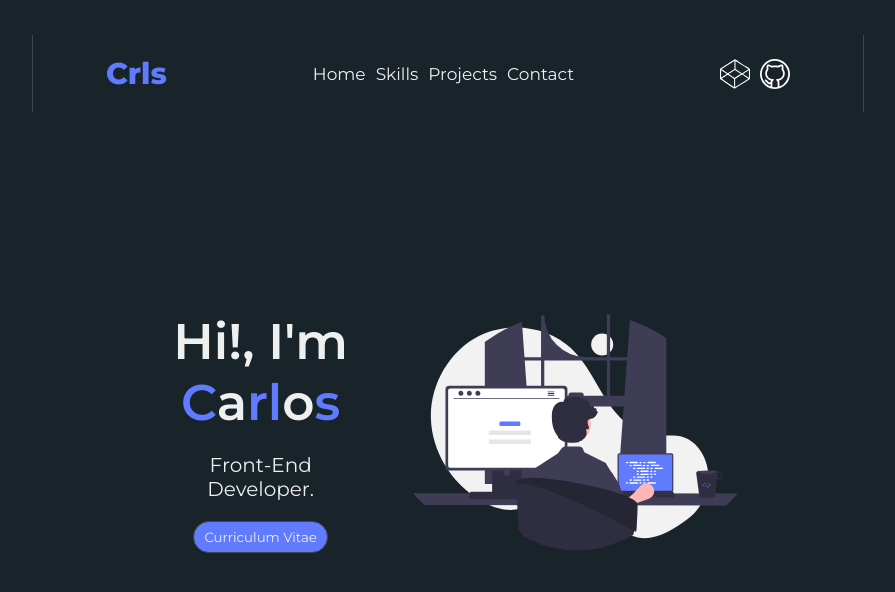
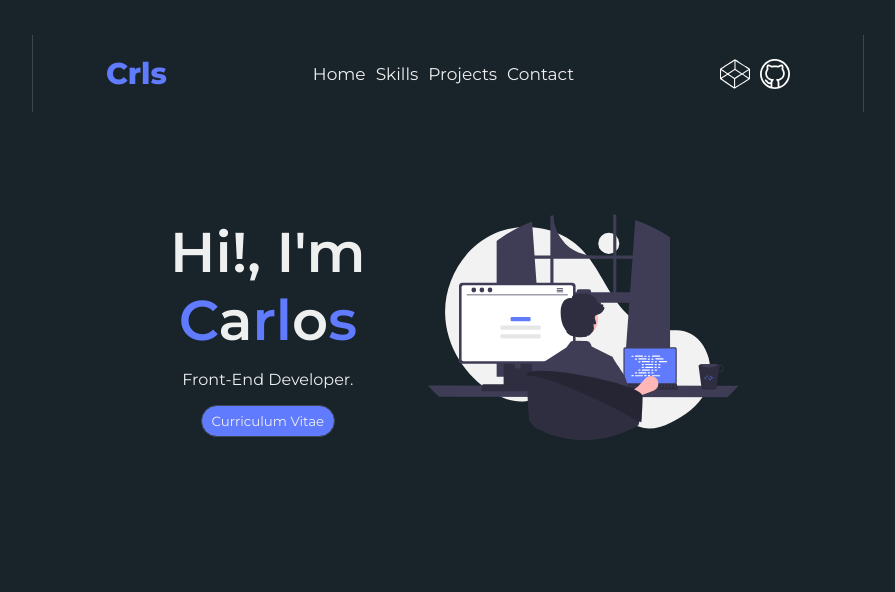
Before and after one commit to Crls-Guerrero/react-portfolio, a React (Create React App) app: page / in a window 1280 px wide. Shown: the top 592 px of the page, without its empty margins (192-1087 px from the left). Built offline with nearby package versions, Linux system fonts and the light colour scheme; a web font is replaced by a local one.

Commit message:
px to rem

```diff
--- a/src/style/Profile.css
+++ b/src/style/Profile.css
@@ -1,6 +1,6 @@
 .about{
     width: calc(100% - 700px);
-    margin-top: 10px;
+    margin-top: 30px;
     display: flex;
     align-items:center;
     text-align: center;
@@ -8,11 +8,11 @@
     gap: 50px;
 }
 .about-me{
-    margin: 0;
+    width: auto;
 }
 .about-me h2{
     margin: 0;
-    font-size: 50px;
+    font-size: 3.5rem;
     font-weight: 600;
     color: var(--letra-white);
 }
@@ -21,7 +21,7 @@
 }
 .about-me p{
     color: var(--letra-white);
-    font-size: 20px;
+    font-size: 1rem;
 }
 .about-me button{
     padding: 7px 10px;
@@ -37,5 +37,5 @@
 }
 .icon-dev{
     width: 550px;
-    height: 550px;
+    height: 300px;
 }
```
